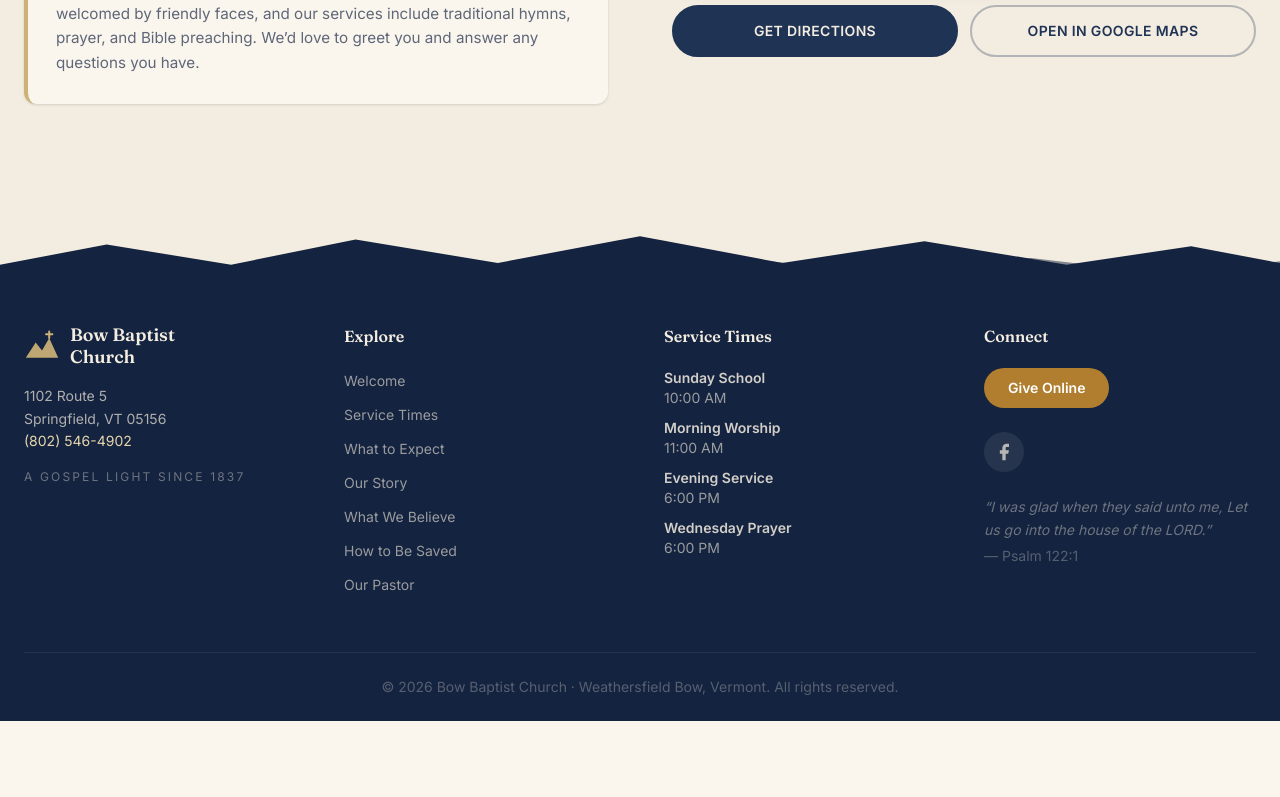
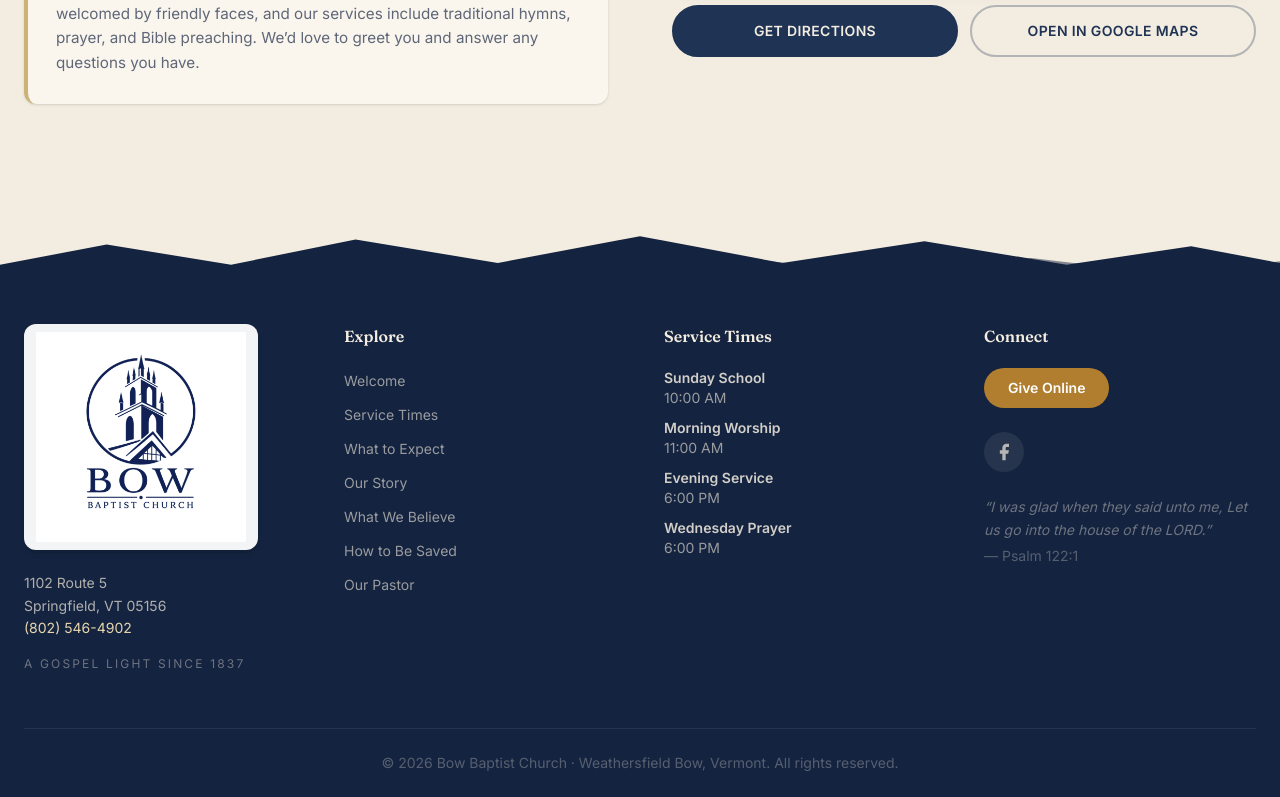
Before and after one commit to edesent/bowbaptist, a Next.js app: page / in a window 1280 px wide. Shown: the part 5857-6654 px from the top of the page. Before the commit the page ends 6578 px from the top, so only its background shows below. Built offline with nearby package versions, Linux system fonts and the light colour scheme.

Commit message:
Updated footer branding with the new Bow Baptist Church logo

```diff
--- a/src/components/Footer.tsx
+++ b/src/components/Footer.tsx
@@ -40,13 +40,12 @@ export default function Footer() {
         <div className="grid sm:grid-cols-2 lg:grid-cols-4 gap-10 lg:gap-12 pb-14 border-b border-white/[.08]">
           {/* Brand */}
           <div>
-            <div className="flex items-center gap-2.5 mb-4">
-              <BrandMark className="w-9 h-9 text-gold-light" />
-              <span className="font-serif text-lg font-semibold text-cream leading-tight">
-                Bow Baptist
-                <br />
-                Church
-              </span>
+            <div className="inline-block bg-white/95 rounded-xl px-3 py-2 mb-4 shadow-md">
+              <img
+                src="/logo.png"
+                alt="Bow Baptist Church"
+                className="w-[210px] h-auto object-contain"
+              />
             </div>
             <p className="text-sm leading-relaxed">
               1102 Route 5<br />
```
